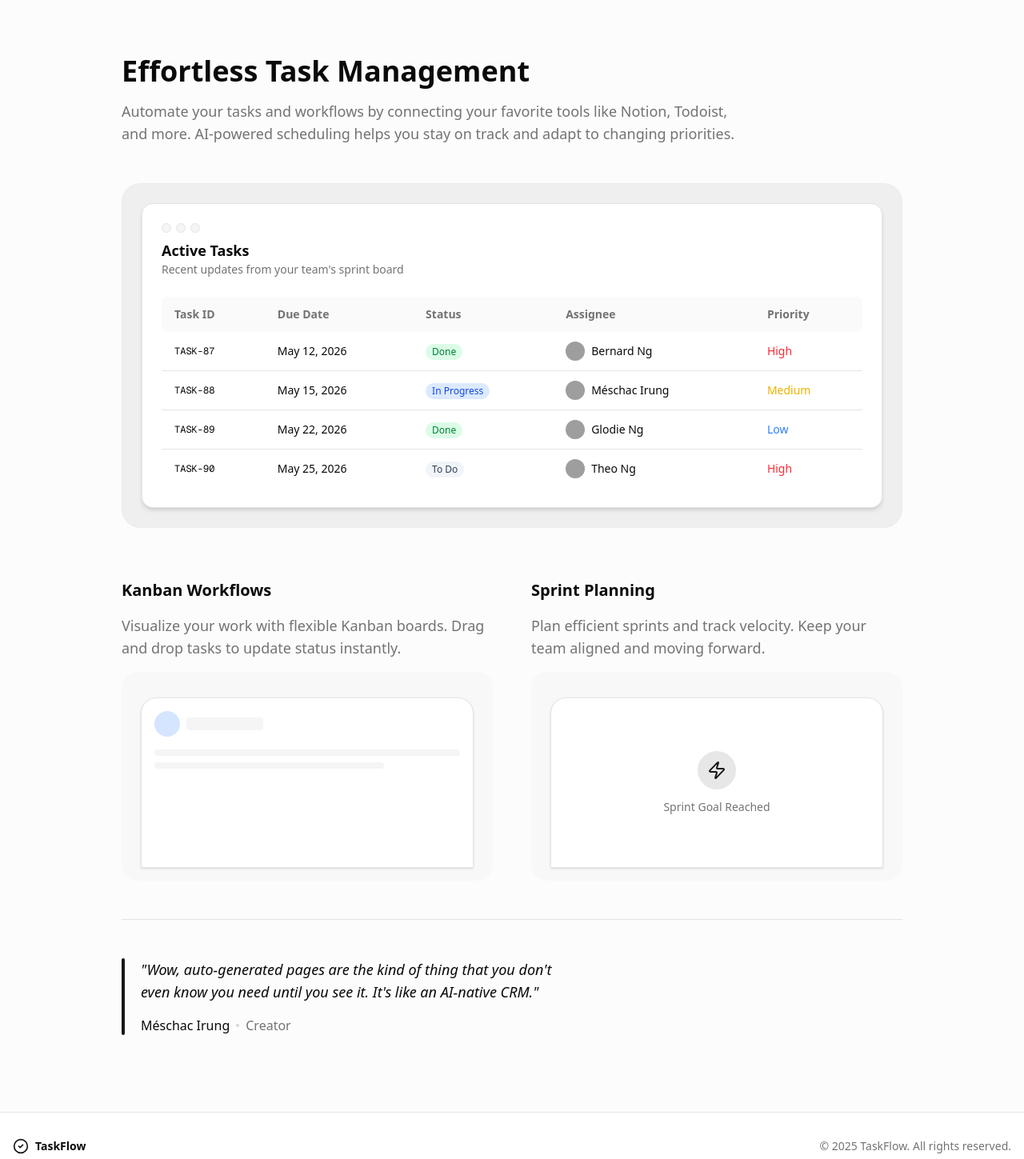
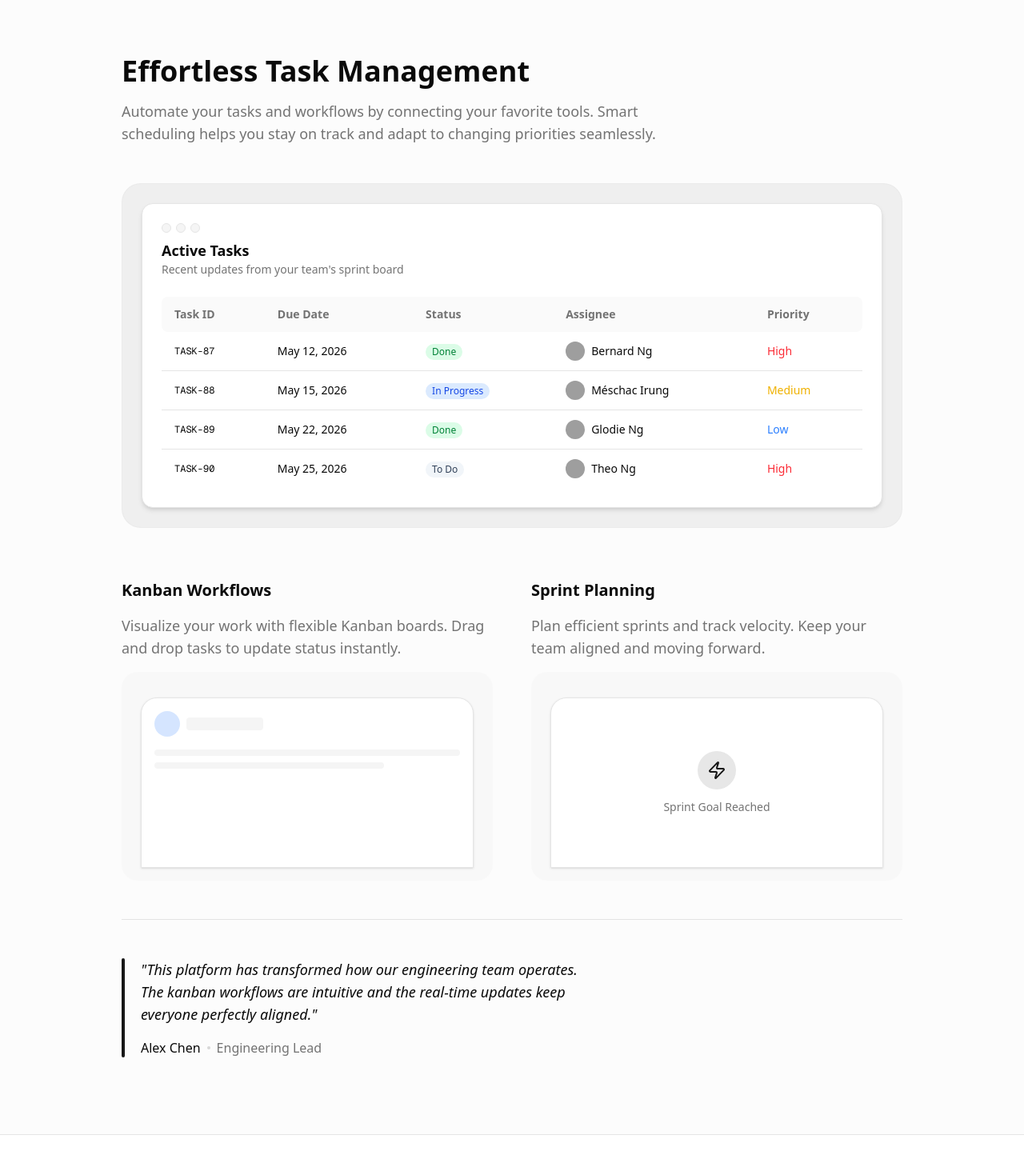
Before and after one commit to uvenkatateja/RTC, a Next.js app: page / in a window 1280 px wide. Shown: the part 740-2189 px from the top of the page at 80% size. Built offline with nearby package versions, Linux system fonts and the light colour scheme; no server answers; grey boxes are pictures that could not be loaded.

Commit message:
feat: replace AI testimonial with project management testimonial

```diff
--- a/app/page.tsx
+++ b/app/page.tsx
@@ -120,7 +120,7 @@ export default function HeroSection() {
           <div className="mx-auto w-full max-w-5xl px-6">
             <div>
               <h2 className="text-foreground text-4xl font-semibold">Effortless Task Management</h2>
-              <p className="text-muted-foreground mb-12 mt-4 text-balance text-lg">Automate your tasks and workflows by connecting your favorite tools like Notion, Todoist, and more. AI-powered scheduling helps you stay on track and adapt to changing priorities.</p>
+              <p className="text-muted-foreground mb-12 mt-4 text-balance text-lg">Automate your tasks and workflows by connecting your favorite tools. Smart scheduling helps you stay on track and adapt to changing priorities seamlessly.</p>
               <div className="bg-foreground/5 rounded-3xl p-6 border border-border/50">
                 <Table />
               </div>
@@ -158,13 +158,13 @@ export default function HeroSection() {
             </div>
 
             <blockquote className="before:bg-primary relative mt-12 max-w-xl pl-6 before:absolute before:inset-y-0 before:left-0 before:w-1 before:rounded-full">
-              <p className="text-foreground text-lg italic">"Wow, auto-generated pages are the kind of thing that you don't even know you need until you see it. It's like an AI-native CRM."</p>
+              <p className="text-foreground text-lg italic">"This platform has transformed how our engineering team operates. The kanban workflows are intuitive and the real-time updates keep everyone perfectly aligned."</p>
               <footer className="mt-4 flex items-center gap-2">
-                <cite className="not-italic font-medium">Méschac Irung</cite>
+                <cite className="not-italic font-medium">Alex Chen</cite>
                 <span
                   aria-hidden
                   className="bg-foreground/15 h-1 w-1 rounded-full"></span>
-                <span className="text-muted-foreground">Creator</span>
+                <span className="text-muted-foreground">Engineering Lead</span>
               </footer>
             </blockquote>
           </div>
```
